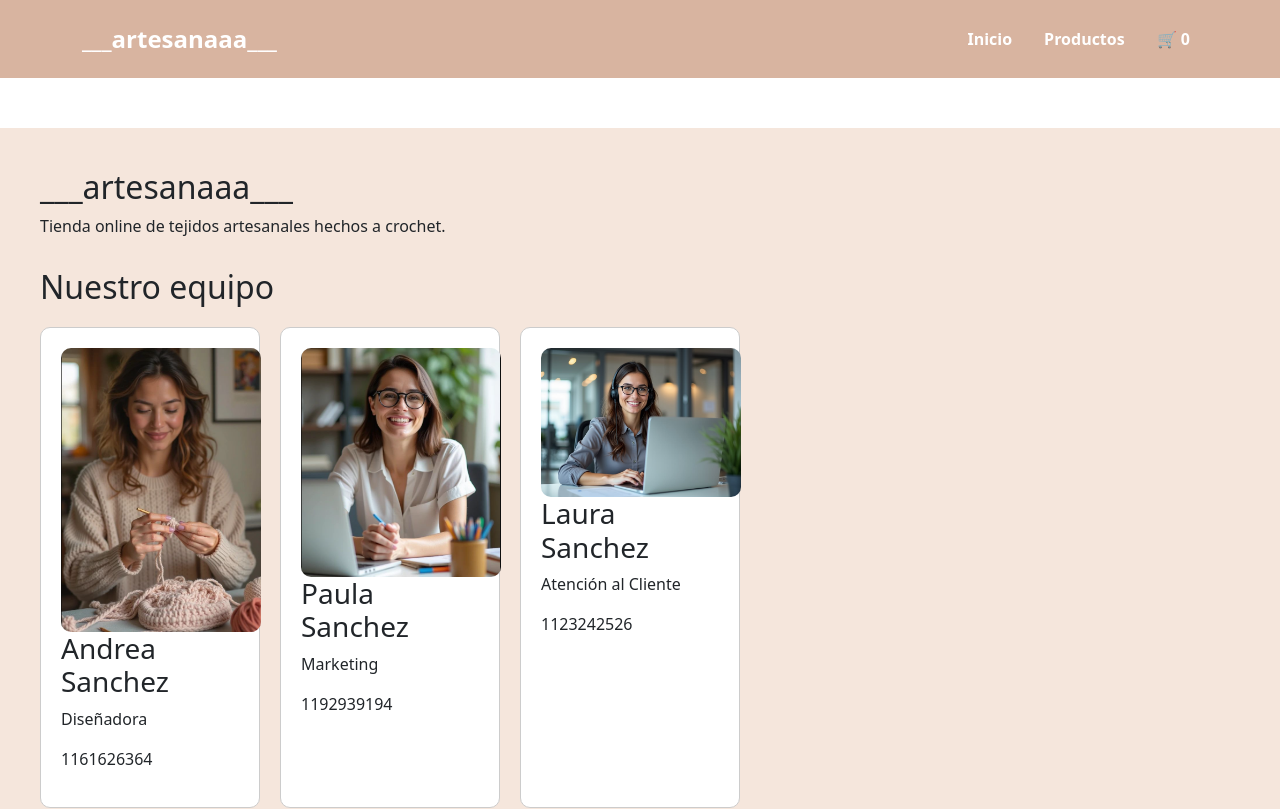
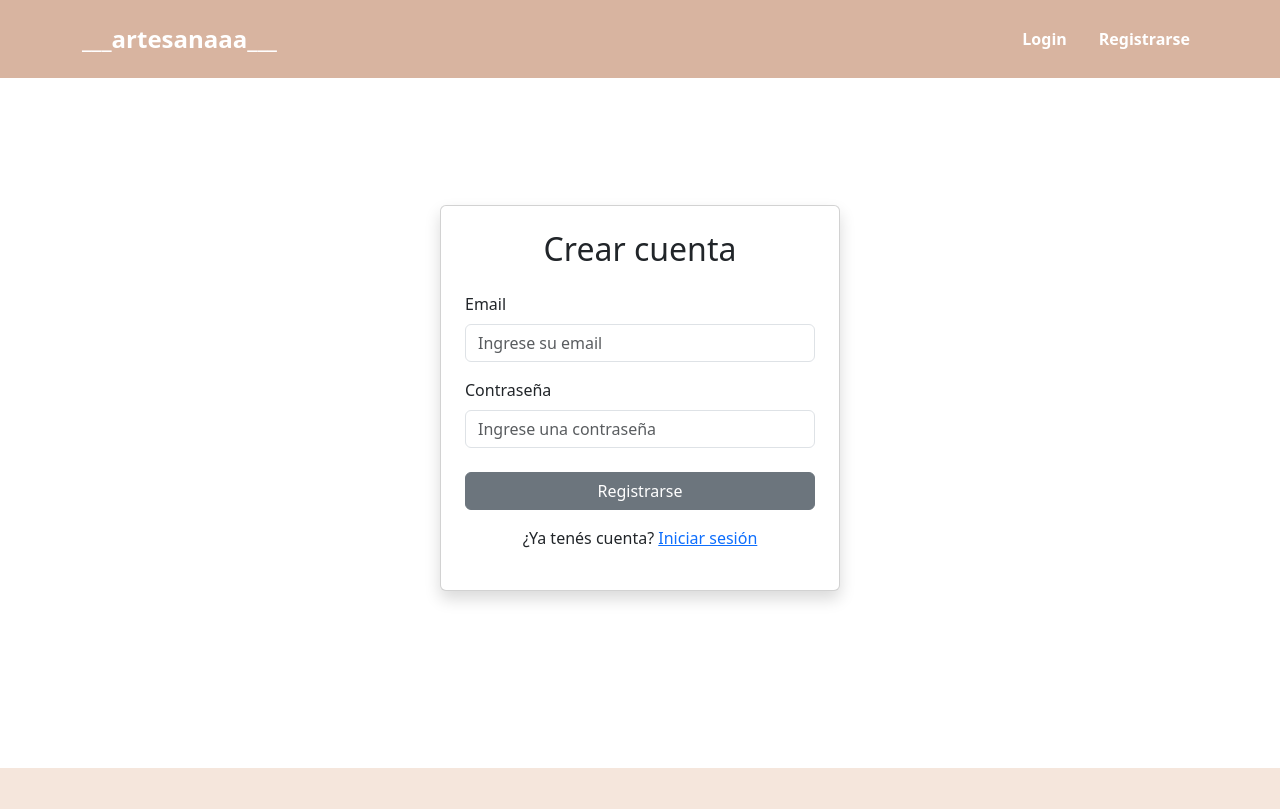
Before and after one commit to AldanaRocha/artesana_tejidos, a React (Vite) app: page /register in a window 1280 px wide. Shown: the top 809 px of the page. Built offline with nearby package versions, Linux system fonts and the light colour scheme; no server answers.

Commit message:
autenticacion y navbar

```diff
--- a/src/components/Layout/NavBar.jsx
+++ b/src/components/Layout/NavBar.jsx
@@ -1,8 +1,32 @@
+
+import { useEffect, useState } from "react";
 import { Link } from "react-router-dom";
 import { Navbar, Container, Nav } from "react-bootstrap";
+import { onAuthStateChanged, signOut } from "firebase/auth";
+
 import CartWidget from "../CartWidget";
+import { auth } from "../../firebase/config";
 
 const NavBar = () => {
+
+  const [usuario, setUsuario] = useState(null);
+
+  useEffect(() => {
+
+    const unsubscribe = onAuthStateChanged(auth, (user) => {
+      setUsuario(user);
+    });
+
+    return () => unsubscribe();
+
+  }, []);
+
+
+  const cerrarSesion = () => {
+    signOut(auth);
+  };
+
+
   return (
     <Navbar
       expand="lg"
@@ -10,6 +34,7 @@ const NavBar = () => {
       className="py-3"
     >
       <Container>
+
         <Navbar.Brand
           as={Link}
           to="/"
@@ -22,10 +47,24 @@ const NavBar = () => {
           ___artesanaaa___
         </Navbar.Brand>
 
+
         <Navbar.Toggle aria-controls="navbar-nav" />
 
+
         <Navbar.Collapse id="navbar-nav">
+
           <Nav className="ms-auto align-items-center gap-3">
+            {
+              usuario ? (
+                <>
+                  <span
+                    style={{
+                      color: "white",
+                      fontWeight: "bold"
+                    }}
+                  >
+                    Hola, {usuario.email}
+                  </span>
                   <Nav.Link
                     as={Link}
                     to="/"
@@ -33,7 +72,6 @@ const NavBar = () => {
                   >
                     Inicio
                   </Nav.Link>
-
                     <Nav.Link
               as={Link}
               to="/productos"
@@ -42,6 +80,7 @@ const NavBar = () => {
               Productos
             </Nav.Link>
 
+
             <Nav.Link
               as={Link}
               to="/carrito"
@@ -49,8 +88,59 @@ const NavBar = () => {
             >
               <CartWidget />
             </Nav.Link>
+                  <Nav.Link
+                    onClick={cerrarSesion}
+                    style={{
+                      color: "white",
+                      fontWeight: "bold",
+                      cursor: "pointer"
+                    }}
+                  >
+                    Cerrar sesión
+                  </Nav.Link>
+                </>
+              )
+              :
+              (
+                <>
+                  <Nav.Link
+                    as={Link}
+                    to="/login"
+                    style={{
+                      color: "white",
+                      fontWeight: "bold"
+                    }}
+                  >
+                    Login
+                  </Nav.Link>
+
+
+                  <Nav.Link
+                    as={Link}
+                    to="/register"
+                    style={{
+                      color: "white",
+                      fontWeight: "bold"
+                    }}
+                  >
+                    Registrarse
+                  </Nav.Link>
+                </>
+              )
+            }
+
+
+
+
+
+
+
+
+
           </Nav>
+
         </Navbar.Collapse>
+
       </Container>
     </Navbar>
   );
--- /dev/null
+++ b/src/context/AuthContext.jsx
@@ -0,0 +1,36 @@
+import { createContext, useEffect, useState } from "react";
+import { onAuthStateChanged, signOut } from "firebase/auth";
+import { auth } from "../firebase/config";
+
+export const AuthContext = createContext();
+
+const AuthProvider = ({ children }) => {
+  const [user, setUser] = useState(null);
+  const [loading, setLoading] = useState(true);
+
+  useEffect(() => {
+    const unsubscribe = onAuthStateChanged(auth, (usuario) => {
+      setUser(usuario);
+      setLoading(false);
+    });
+
+    return () => unsubscribe();
+  }, []);
+
+  const logout = () => {
+    return signOut(auth);
+  };
+
+  return (
+    <AuthContext.Provider
+      value={{
+        user,
+        logout,
+      }}
+    >
+      {!loading && children}
+    </AuthContext.Provider>
+  );
+};
+
+export default AuthProvider;
--- a/src/firebase/config.jsx
+++ b/src/firebase/config.jsx
@@ -1,5 +1,6 @@
 import { initializeApp } from "firebase/app";
 import { getFirestore } from "firebase/firestore";
+import { getAuth } from "firebase/auth";
 
 const firebaseConfig = {
   apiKey: "AIzaSyAM8NXZTueQzukpINCKgwX7m7BLXVpbeUU",
@@ -14,3 +15,4 @@ const app = initializeApp(firebaseConfig);
 
 // Base de datos Firestore
 export const db = getFirestore(app);
+export const auth = getAuth(app);
--- a/src/main.jsx
+++ b/src/main.jsx
@@ -6,11 +6,12 @@ import "bootstrap/dist/css/bootstrap.min.css";
 import App from "./App";
 
 import CartProvider from "./context/CartContext";
-
-
+import AuthProvider from "./context/AuthContext";
 
 ReactDOM.createRoot(document.getElementById("root")).render(
-  <CartProvider>
-    <App />
-  </CartProvider>
+  <AuthProvider>
+    <CartProvider>
+      <App />
+    </CartProvider>
+  </AuthProvider>
 );
--- /dev/null
+++ b/src/pages/Login.jsx
@@ -0,0 +1,90 @@
+import { useState } from "react";
+import { signInWithEmailAndPassword } from "firebase/auth";
+import { auth } from "../firebase/config";
+import { useNavigate, Link } from "react-router-dom";
+
+import {
+  Container,
+  Card,
+  Form,
+  Button,
+  Alert,
+} from "react-bootstrap";
+
+const Login = () => {
+  const [email, setEmail] = useState("");
+  const [password, setPassword] = useState("");
+  const [error, setError] = useState("");
+
+  const navigate = useNavigate();
+
+  const iniciarSesion = async (e) => {
+    e.preventDefault();
+
+    setError("");
+
+    try {
+      await signInWithEmailAndPassword(auth, email, password);
+
+      navigate("/");
+    } catch (error) {
+      setError("Correo o contraseña incorrectos.");
+    }
+  };
+
+  return (
+    <Container
+      className="d-flex justify-content-center align-items-center"
+      style={{ minHeight: "80vh" }}
+    >
+      <Card style={{ width: "400px" }} className="p-4 shadow">
+        <h2 className="text-center mb-4">
+          Iniciar sesión
+        </h2>
+
+        {error && <Alert variant="danger">{error}</Alert>}
+
+        <Form onSubmit={iniciarSesion}>
+          <Form.Group className="mb-3">
+            <Form.Label>Email</Form.Label>
+
+            <Form.Control
+              type="email"
+              placeholder="Ingrese su email"
+              value={email}
+              onChange={(e) => setEmail(e.target.value)}
+            />
+          </Form.Group>
+
+          <Form.Group className="mb-4">
+            <Form.Label>Contraseña</Form.Label>
+
+            <Form.Control
+              type="password"
+              placeholder="Ingrese su contraseña"
+              value={password}
+              onChange={(e) => setPassword(e.target.value)}
+            />
+          </Form.Group>
+
+          <Button
+            type="submit"
+            variant="secondary"
+            className="w-100"
+          >
+            Iniciar sesión
+          </Button>
+        </Form>
+
+        <p className="text-center mt-3">
+          ¿No tenés cuenta?{" "}
+          <Link to="/register">
+            Registrarse
+          </Link>
+        </p>
+      </Card>
+    </Container>
+  );
+};
+
+export default Login;
--- /dev/null
+++ b/src/pages/Register.jsx
@@ -0,0 +1,106 @@
+import { useState } from "react";
+import { createUserWithEmailAndPassword } from "firebase/auth";
+import { auth } from "../firebase/config";
+import { useNavigate, Link } from "react-router-dom";
+
+import {
+  Container,
+  Card,
+  Form,
+  Button,
+  Alert,
+} from "react-bootstrap";
+
+const Register = () => {
+  const [email, setEmail] = useState("");
+  const [password, setPassword] = useState("");
+  const [error, setError] = useState("");
+
+  const navigate = useNavigate();
+
+  const registrarUsuario = async (e) => {
+    e.preventDefault();
+
+    setError("");
+
+    try {
+      await createUserWithEmailAndPassword(
+        auth,
+        email,
+        password
+      );
+
+      navigate("/");
+    } catch (error) {
+      if (error.code === "auth/email-already-in-use") {
+        setError("Ese correo ya está registrado.");
+      } else if (error.code === "auth/weak-password") {
+        setError("La contraseña debe tener al menos 6 caracteres.");
+      } else if (error.code === "auth/invalid-email") {
+        setError("Correo electrónico inválido.");
+      } else {
+        setError(error.message);
+      }
+    }
+  };
+
+  return (
+    <Container
+      className="d-flex justify-content-center align-items-center"
+      style={{ minHeight: "80vh" }}
+    >
+      <Card style={{ width: "400px" }} className="p-4 shadow">
+
+        <h2 className="text-center mb-4">
+          Crear cuenta
+        </h2>
+
+        {error && <Alert variant="danger">{error}</Alert>}
+
+        <Form onSubmit={registrarUsuario}>
+
+          <Form.Group className="mb-3">
+            <Form.Label>Email</Form.Label>
+
+            <Form.Control
+              type="email"
+              placeholder="Ingrese su email"
+              value={email}
+              onChange={(e) => setEmail(e.target.value)}
+            />
+          </Form.Group>
+
+          <Form.Group className="mb-4">
+            <Form.Label>Contraseña</Form.Label>
+
+            <Form.Control
+              type="password"
+              placeholder="Ingrese una contraseña"
+              value={password}
+              onChange={(e) => setPassword(e.target.value)}
+            />
+          </Form.Group>
+
+          <Button
+            type="submit"
+            variant="secondary"
+            className="w-100"
+          >
+            Registrarse
+          </Button>
+
+        </Form>
+
+        <p className="text-center mt-3">
+          ¿Ya tenés cuenta?{" "}
+          <Link to="/login">
+            Iniciar sesión
+          </Link>
+        </p>
+
+      </Card>
+    </Container>
+  );
+};
+
+export default Register;
--- a/src/router/AppRouter.jsx
+++ b/src/router/AppRouter.jsx
@@ -7,6 +7,8 @@ import Carrito from "../pages/Carrito";
 import Checkout from "../pages/Checkout";
 
 import Layout from "../components/Layout/Layout";
+import Register from "../pages/Register";
+import Login from "../pages/Login"
 
 const AppRouter = () => {
   return (
@@ -14,7 +16,14 @@ const AppRouter = () => {
       <Layout>
         <Routes>
           <Route path="/" element={<Home />} />
-
+          <Route
+            path="/register"
+            element={<Register />}
+          />
+          <Route
+            path="/login"
+            element={<Login />}
+          />
           <Route
             path="/productos"
             element={<Productos />}
```
Lines whose indentation alone changed are shown as unchanged.
